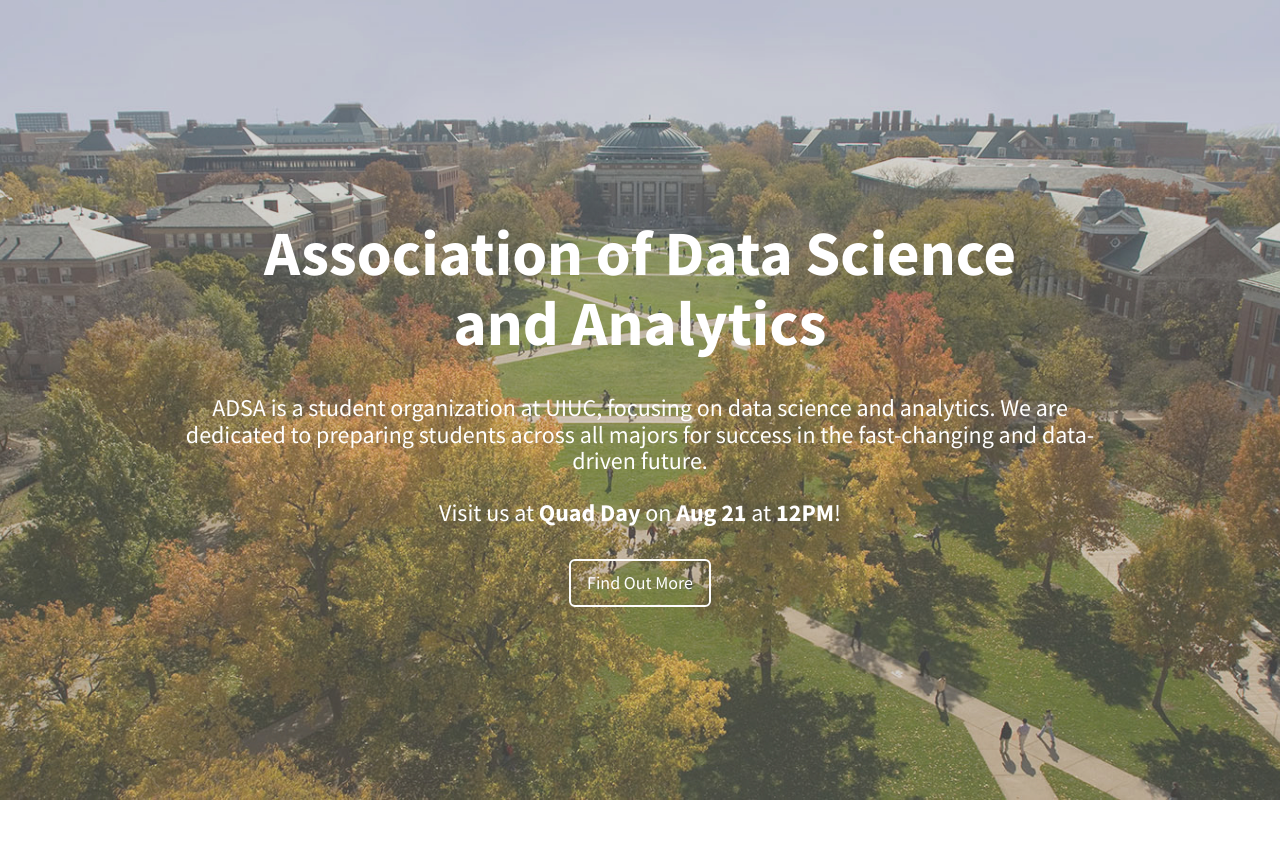
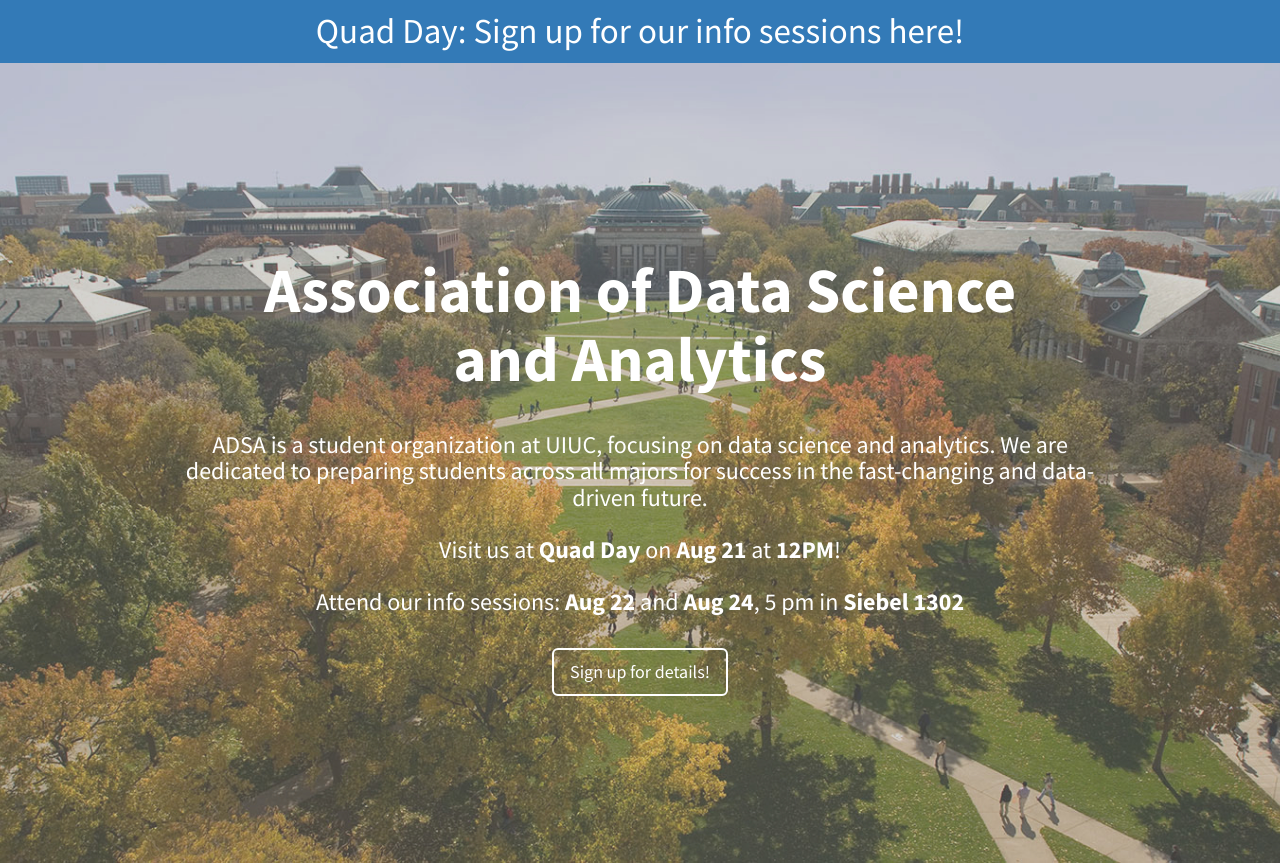
Before and after one commit to ADSA-UIUC/quadday, a plain HTML site: page index.html in a window 1280 px wide. Before the commit the page ends 800 px from the top, so only its background shows below. Drawn offline with Linux system fonts and the light colour scheme.

Commit message:
Actually added links

```diff
--- a/css/stylish-portfolio.css
+++ b/css/stylish-portfolio.css
@@ -35,6 +35,19 @@ body {
     margin: auto;
     padding: 1% 0;
     max-width: 75%;
+    color: #fff;
+}
+
+#announcement {
+    margin: auto;
+    padding: 0.5% 0;
+    font-size: 2.5em;
+    text-align: center;
+    vertical-align: middle;
+}
+
+#announcement > a {
+    text-decoration: none;
     color: #fff;
 }
 
--- a/index.html
+++ b/index.html
@@ -32,14 +32,17 @@
 
 <body>
 
+    <p class="bg-primary" id="announcement"><a href="https://goo.gl/forms/4EbgKyorou9sEPkt1">Quad Day: Sign up for our info sessions here!</a></p>
+
     <!-- Header -->
     <header id="top" class="header">
         <div class="text-vertical-center">
             <h1>Association of Data Science and Analytics</h1>
             <h3>ADSA is a student organization at UIUC, focusing on data science and analytics. We are dedicated to preparing students across all majors for success in the fast-changing and data-driven future.</h3>
             <h3>Visit us at <strong>Quad Day</strong> on <strong>Aug 21</strong> at <strong>12PM</strong>!</h3>
+            <h3>Attend our info sessions: <strong>Aug 22</strong> and <strong>Aug 24</strong>, 5 pm in <strong>Siebel 1302</strong></h3>
             <br>
-            <a href="#about" class="btn btn-light btn-lg">Find Out More</a>
+            <a href="https://goo.gl/forms/4EbgKyorou9sEPkt1" class="btn btn-light btn-lg">Sign up for details!</a>
         </div>
     </header>
 
```
